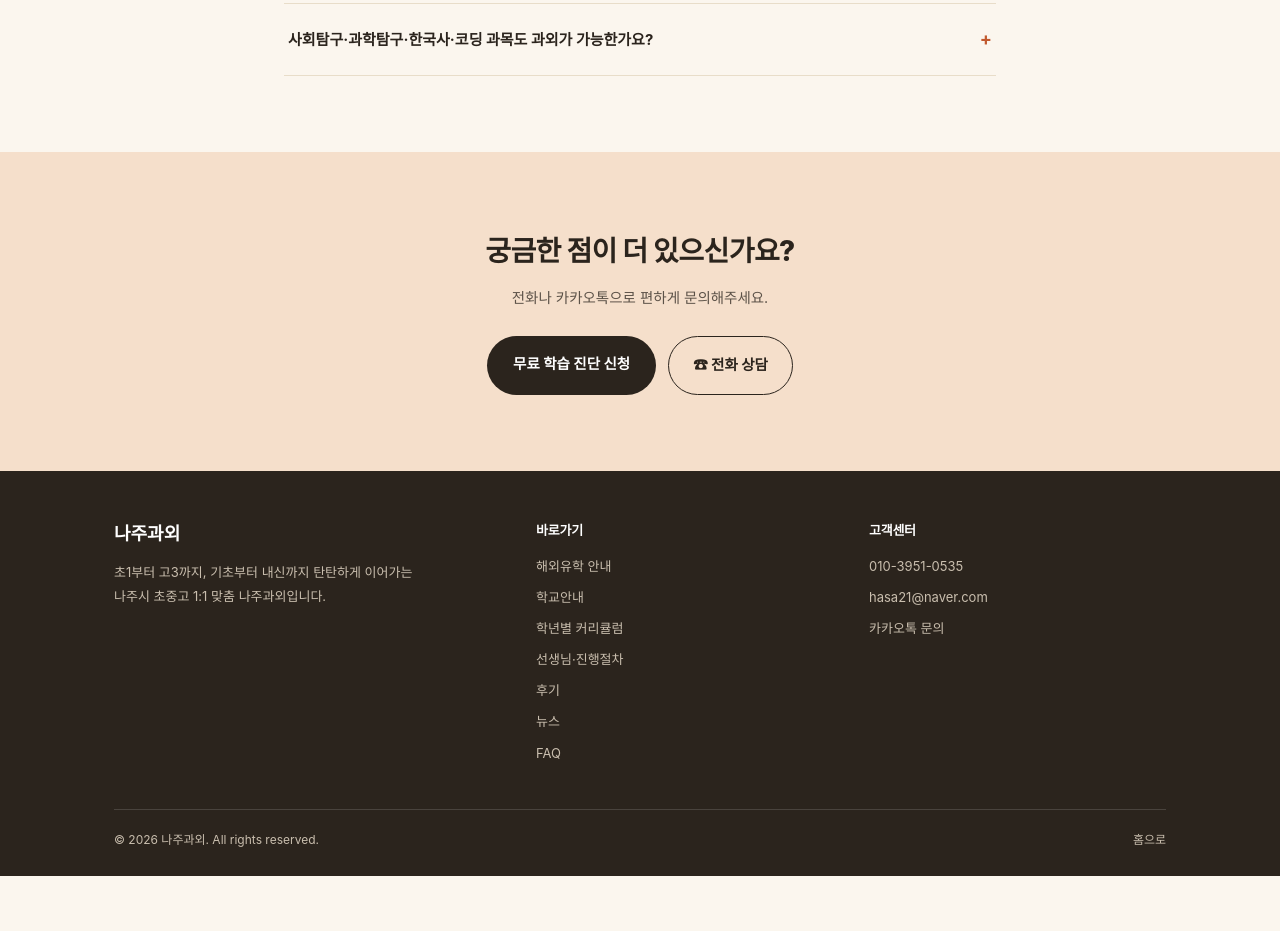
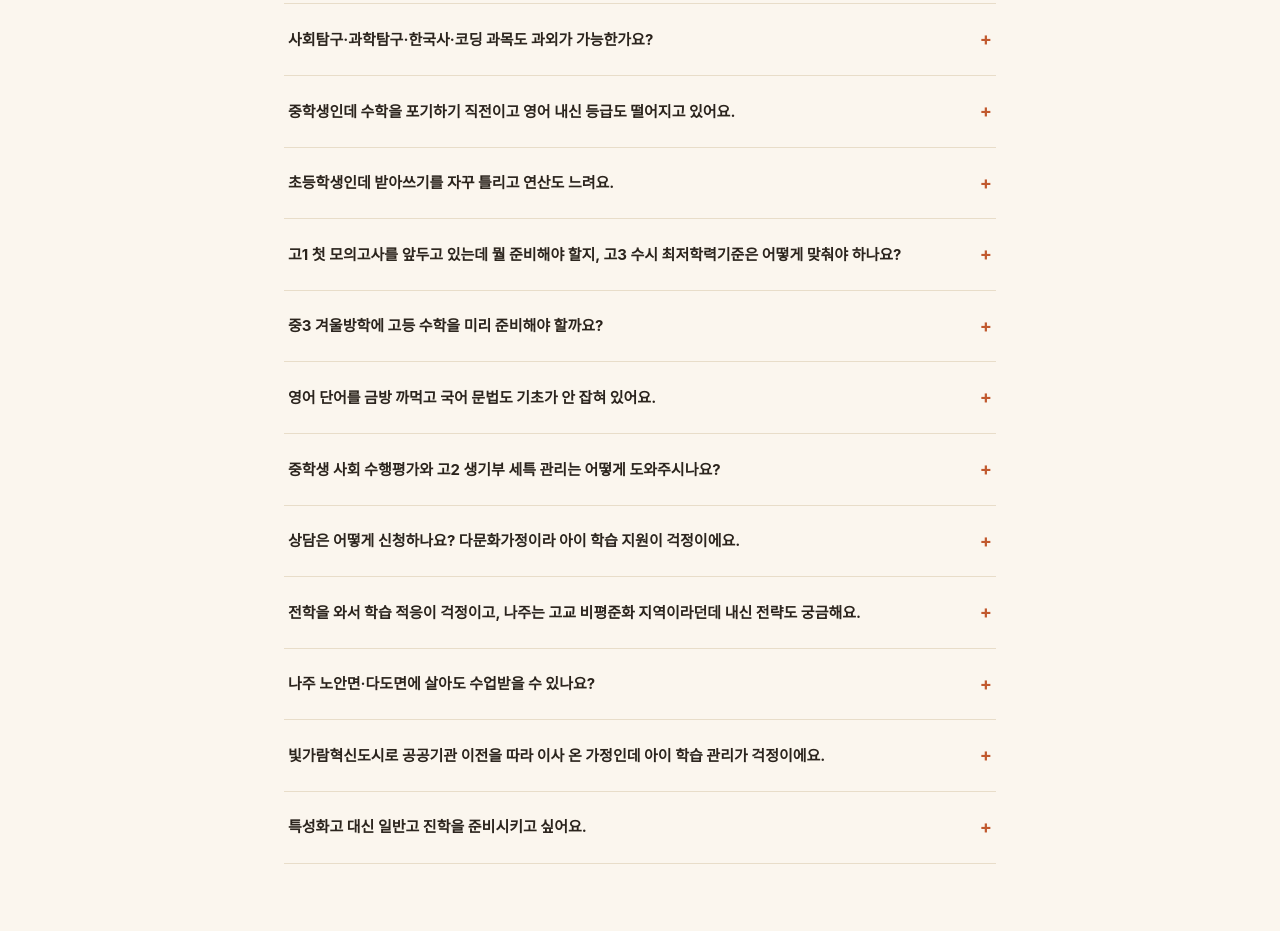
Before and after one commit to hasa080525-ctrl/1on1-edu, a plain HTML site: page faq.html in a window 1280 px wide. Shown: the part 1188-2119 px from the top of the page. Before the commit the page ends 2064 px from the top, so only its background shows below. Drawn offline with Linux system fonts and the light colour scheme; a web font is replaced by a local one.

Commit message:
콘텐츠: 신규 키워드를 FAQ 본문에 자연스럽게 반영
Co-Authored-By: Claude Sonnet 5 <noreply@anthropic.com>

```diff
--- a/faq.html
+++ b/faq.html
@@ -150,6 +150,50 @@
         <div class="faq-q">사회탐구·과학탐구·한국사·코딩 과목도 과외가 가능한가요?<span class="plus">+</span></div>
         <div class="faq-a"><p>네, 가능합니다. 국어·수학·영어 외에 생활과 윤리·한국지리·사회문화 등 사회탐구, 물리학·화학·생명과학·지구과학 등 과학탐구 세부과목을 진로에 맞춰 선택해 지도하고, 수능 필수 과목인 한국사와 학교 정보 교과와 연계되는 코딩(블록코딩~파이썬)도 함께 봐드립니다. 고교학점제로 탐구과목을 학생이 직접 선택해야 하는데 학교마다 개설 과목 수가 달라 선택이 쉽지 않은 경우가 많아, 상담을 통해 나주 학생의 진로와 입시 전략에 맞는 과목을 함께 정해드립니다.</p></div>
       </div>
+      <div class="faq-item">
+        <div class="faq-q">중학생인데 수학을 포기하기 직전이고 영어 내신 등급도 떨어지고 있어요.<span class="plus">+</span></div>
+        <div class="faq-a"><p>수학을 포기하기 직전이라면 대부분 어느 한 단원에서부터 결손이 쌓인 경우입니다. 그 시작 지점을 먼저 찾아 다시 쌓아 올리고, 영어는 내신 서술형에서 감점되는 포인트를 짚어 등급 하락을 막는 방향으로 과목별로 다르게 접근합니다.</p></div>
+      </div>
+      <div class="faq-item">
+        <div class="faq-q">초등학생인데 받아쓰기를 자꾸 틀리고 연산도 느려요.<span class="plus">+</span></div>
+        <div class="faq-a"><p>받아쓰기 오류는 자음·모음 결합 규칙부터 다시 짚어 기초를 다지고, 연산은 반복 훈련으로 정확도와 속도를 함께 끌어올립니다.</p></div>
+      </div>
+      <div class="faq-item">
+        <div class="faq-q">고1 첫 모의고사를 앞두고 있는데 뭘 준비해야 할지, 고3 수시 최저학력기준은 어떻게 맞춰야 하나요?<span class="plus">+</span></div>
+        <div class="faq-a"><p>고1 첫 모의고사는 내신과 다른 수능형 문제 유형에 익숙해지는 것이 핵심이라 기출 분석 위주로 준비합니다. 고3 수시를 노린다면 지원 대학별 최저학력기준을 미리 확인해 전략 과목에 집중하는 방향으로 고1 때부터 로드맵을 함께 설계해드립니다.</p></div>
+      </div>
+      <div class="faq-item">
+        <div class="faq-q">중3 겨울방학에 고등 수학을 미리 준비해야 할까요?<span class="plus">+</span></div>
+        <div class="faq-a"><p>중3 겨울방학은 고1 공통수학으로 넘어가기 전 결손을 메울 마지막 기회입니다. 지금 학년 개념이 부족하면 결손부터 먼저 채운 뒤 선행을 진행합니다.</p></div>
+      </div>
+      <div class="faq-item">
+        <div class="faq-q">영어 단어를 금방 까먹고 국어 문법도 기초가 안 잡혀 있어요.<span class="plus">+</span></div>
+        <div class="faq-a"><p>단어는 한 번에 외우기보다 반복 주기를 짧게 가져가는 암기법으로, 국어 문법은 용어부터 차근차근 짚어 지문 분석에 바로 쓸 수 있도록 지도합니다.</p></div>
+      </div>
+      <div class="faq-item">
+        <div class="faq-q">중학생 사회 수행평가와 고2 생기부 세특 관리는 어떻게 도와주시나요?<span class="plus">+</span></div>
+        <div class="faq-a"><p>중등 사회 수행평가는 평가 기준에 맞춘 자료 조사·발표 구성을 함께 준비하고, 고2 세특은 수업 내용을 진로와 연결지어 기록에 남길 수 있도록 과제·발표 방향을 짚어드립니다.</p></div>
+      </div>
+      <div class="faq-item">
+        <div class="faq-q">상담은 어떻게 신청하나요? 다문화가정이라 아이 학습 지원이 걱정이에요.<span class="plus">+</span></div>
+        <div class="faq-a"><p>홈페이지 하단 '무료 학습 진단 신청'으로 간단히 상담 신청하실 수 있습니다. 다문화가정의 경우 어휘·문해력 격차가 생기기 쉬운 지점을 먼저 진단해 국어 기초부터 차근히 채워드립니다.</p></div>
+      </div>
+      <div class="faq-item">
+        <div class="faq-q">전학을 와서 학습 적응이 걱정이고, 나주는 고교 비평준화 지역이라던데 내신 전략도 궁금해요.<span class="plus">+</span></div>
+        <div class="faq-a"><p>전학생은 이전 학교와 진도·평가 방식 차이부터 점검해 빠진 부분을 채워드립니다. 나주처럼 비평준화 지역은 입학 단계부터 학교별 내신 경쟁 강도가 다르니, 지망 고교에 맞춘 내신 전략을 미리 세워두는 것이 유리합니다.</p></div>
+      </div>
+      <div class="faq-item">
+        <div class="faq-q">나주 노안면·다도면에 살아도 수업받을 수 있나요?<span class="plus">+</span></div>
+        <div class="faq-a"><p>네, 나주시 전 지역 어디서나 화상으로 동일한 선생님·커리큘럼을 받으실 수 있어 노안면·다도면 등 농업지역 읍면에서도 빛가람동·남평읍과 동일하게 수업받으실 수 있습니다. 학교·학원 인프라가 상대적으로 적은 농업지역의 학습격차도 이렇게 메워드립니다.</p></div>
+      </div>
+      <div class="faq-item">
+        <div class="faq-q">빛가람혁신도시로 공공기관 이전을 따라 이사 온 가정인데 아이 학습 관리가 걱정이에요.<span class="plus">+</span></div>
+        <div class="faq-a"><p>네, 공공기관 이전으로 나주에 새로 자리잡으신 가정은 이전 지역과의 진도 차이, 전학 적응을 함께 고려해 학습 계획을 세워드립니다.</p></div>
+      </div>
+      <div class="faq-item">
+        <div class="faq-q">특성화고 대신 일반고 진학을 준비시키고 싶어요.<span class="plus">+</span></div>
+        <div class="faq-a"><p>특성화고 대신 일반고 진학을 생각하신다면 내신 등급 관리와 수능 기초를 함께 준비하는 로드맵을 중학교 때부터 세워드립니다.</p></div>
+      </div>
     </div>
   </div>
 </section>
```
